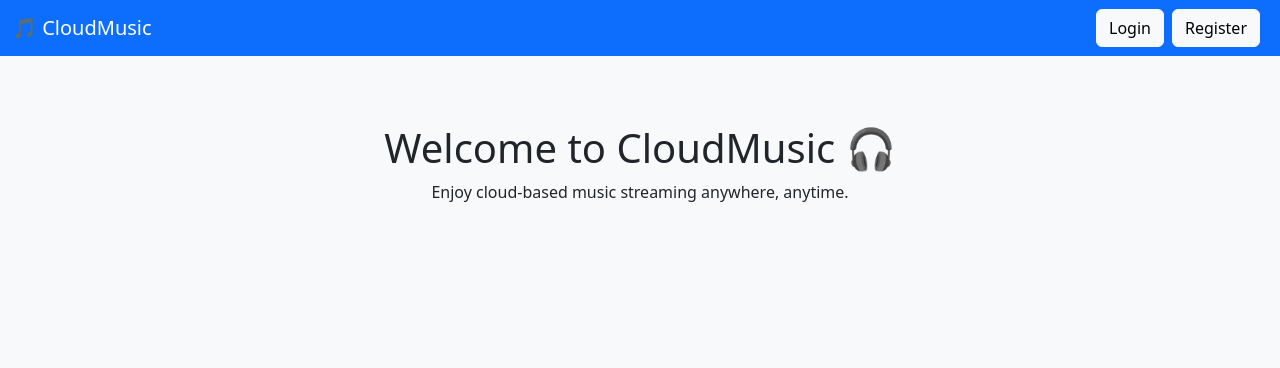
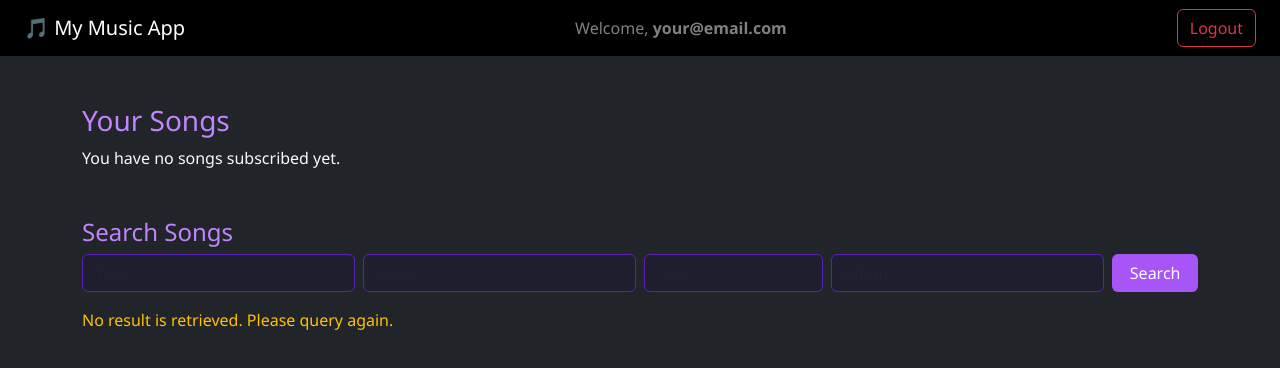
Before and after one commit to Terry275/Cloud-Computing, a plain HTML site: page cloudmusic-app/front-end/index.html in a window 1280 px wide. Drawn offline with nearby package versions, Linux system fonts and the light colour scheme.

Commit message:
Update for 3 html data.

```diff
--- a/cloudmusic-app/front-end/css/style.css
+++ b/cloudmusic-app/front-end/css/style.css
@@ -1,7 +1,28 @@
 body {
-    background-color: #f8f9fa;
+    font-family: 'Segoe UI', sans-serif;
   }
 
-  #main-content {
-    padding: 20px;
+  .text-purple {
+    color: #c084fc;
   }
+
+  .btn-purple {
+    background-color: #a855f7;
+    color: white;
+    border: none;
+  }
+
+  .btn-purple:hover {
+    background-color: #9333ea;
+  }
+
+  .glowing-input {
+    background-color: #1e1e2f;
+    border: 1px solid #5b21b6;
+    color: white;
+  }
+
+  .glowing-input:focus {
+    box-shadow: 0 0 0 0.25rem rgba(168, 85, 247, 0.25);
+    border-color: #a855f7;
+  }
--- a/cloudmusic-app/front-end/index.html
+++ b/cloudmusic-app/front-end/index.html
@@ -2,34 +2,40 @@
 <html lang="en">
 <head>
   <meta charset="UTF-8" />
-  <meta name="viewport" content="width=device-width, initial-scale=1" />
-  <title>CloudMusic 🎵</title>
+  <title>Dashboard - CloudMusic</title>
   <link href="https://cdn.jsdelivr.net/npm/bootstrap@5.3.2/dist/css/bootstrap.min.css" rel="stylesheet" />
   <link rel="stylesheet" href="css/style.css" />
 </head>
-<body>
+<body class="bg-dark text-light">
+  <!-- Navbar -->
+  <nav class="navbar navbar-dark bg-black px-4">
+    <span class="navbar-brand">🎵 My Music App</span>
+    <div class="text-white-50">Welcome, <span class="fw-bold">your@email.com</span></div>
+    <button class="btn btn-outline-danger ms-3" onclick="logout()">Logout</button>
+  </nav>
 
-  <!-- Navbar -->
-  <nav class="navbar navbar-expand-lg navbar-dark bg-primary">
-    <div class="container-fluid">
-      <a class="navbar-brand" href="#">🎵 CloudMusic</a>
-      <div class="d-flex">
-        <button class="btn btn-light me-2" onclick="showLogin()">Login</button>
-        <button class="btn btn-light me-2" onclick="showRegister()">Register</button>
-        <button class="btn btn-danger d-none" id="logoutBtn" onclick="logout()">Logout</button>
+  <div class="container mt-5">
+    <h3 class="text-purple">Your Songs</h3>
+    <p>You have no songs subscribed yet.</p>
+
+    <h4 class="text-purple mt-5">Search Songs</h4>
+    <div class="row g-2 mb-3">
+      <div class="col-md-3"><input class="form-control glowing-input" placeholder="Title" /></div>
+      <div class="col-md-3"><input class="form-control glowing-input" placeholder="Artist" /></div>
+      <div class="col-md-2"><input class="form-control glowing-input" placeholder="Year" /></div>
+      <div class="col-md-3"><input class="form-control glowing-input" placeholder="Album" /></div>
+      <div class="col-md-1 d-grid">
+        <button class="btn btn-purple">Search</button>
       </div>
     </div>
-  </nav>
-
-  <!-- Main content container -->
-  <div class="container mt-5" id="main-content">
-    <div class="text-center">
-      <h1>Welcome to CloudMusic 🎧</h1>
-      <p>Enjoy cloud-based music streaming anywhere, anytime.</p>
-    </div>
+    <p class="text-warning">No result is retrieved. Please query again.</p>
   </div>
 
-  <script src="js/script.js"></script>
-  <script src="https://cdn.jsdelivr.net/npm/bootstrap@5.3.2/dist/js/bootstrap.bundle.min.js"></script>
+  <script>
+    function logout() {
+      alert("Logged out");
+      window.location.href = "login.html";
+    }
+  </script>
 </body>
 </html>
--- a/cloudmusic-app/front-end/js/script.js
+++ b/cloudmusic-app/front-end/js/script.js
@@ -36,12 +36,19 @@ function showLogin() {
     `;
   }
 
-
   function login() {
     const username = document.getElementById("login-username").value;
+
     alert(`Welcome back, ${username}`);
     document.getElementById("logoutBtn").classList.remove("d-none");
-    document.getElementById("main-content").innerHTML = `<h3 class="text-success text-center">Hello, ${username}! You are logged in.</h3>`;
+    document.getElementById("welcomeText").textContent = `Welcome, ${username}`;
+
+    document.getElementById("main-content").innerHTML = `
+      <div class="text-center">
+        <h1 class="text-success">Hello, ${username}!</h1>
+        <p>You are now logged in to CloudMusic.</p>
+      </div>
+    `;
   }
 
   function register() {
@@ -50,12 +57,20 @@ function showLogin() {
     const password = document.getElementById("register-password").value;
 
     alert(`Registered with:\nEmail: ${email}\nUsername: ${username}`);
-    document.getElementById("main-content").innerHTML = `<h3 class="text-primary text-center">Registration complete!</h3>`;
+    document.getElementById("main-content").innerHTML = `
+      <h3 class="text-primary text-center">Registration complete!</h3>
+      <p class="text-center">You can now login with your new account.</p>
+    `;
   }
 
   function logout() {
     alert("You've been logged out.");
     document.getElementById("logoutBtn").classList.add("d-none");
+    document.getElementById("welcomeText").textContent = "Welcome, guest";
+    renderHomepage();
+  }
+
+  function renderHomepage() {
     document.getElementById("main-content").innerHTML = `
       <div class="text-center">
         <h1>Welcome to CloudMusic 🎧</h1>
@@ -63,3 +78,6 @@ function showLogin() {
       </div>
     `;
   }
+
+  // Optional: render homepage by default on page load
+  window.onload = renderHomepage;
```
Also changed, not shown: cloudmusic-app/front-end/login.html (added, +30 -0 lines), cloudmusic-app/front-end/register.html (added, +34 -0 lines).
